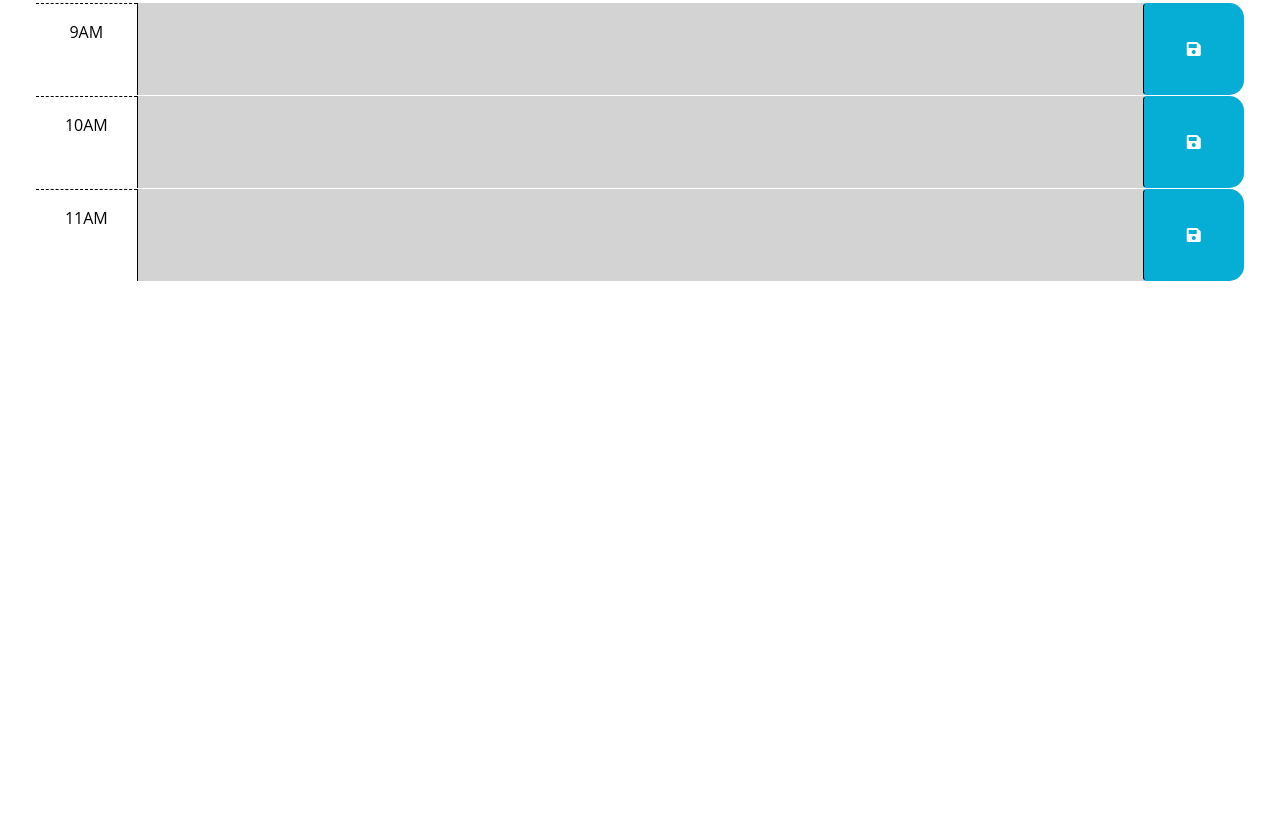
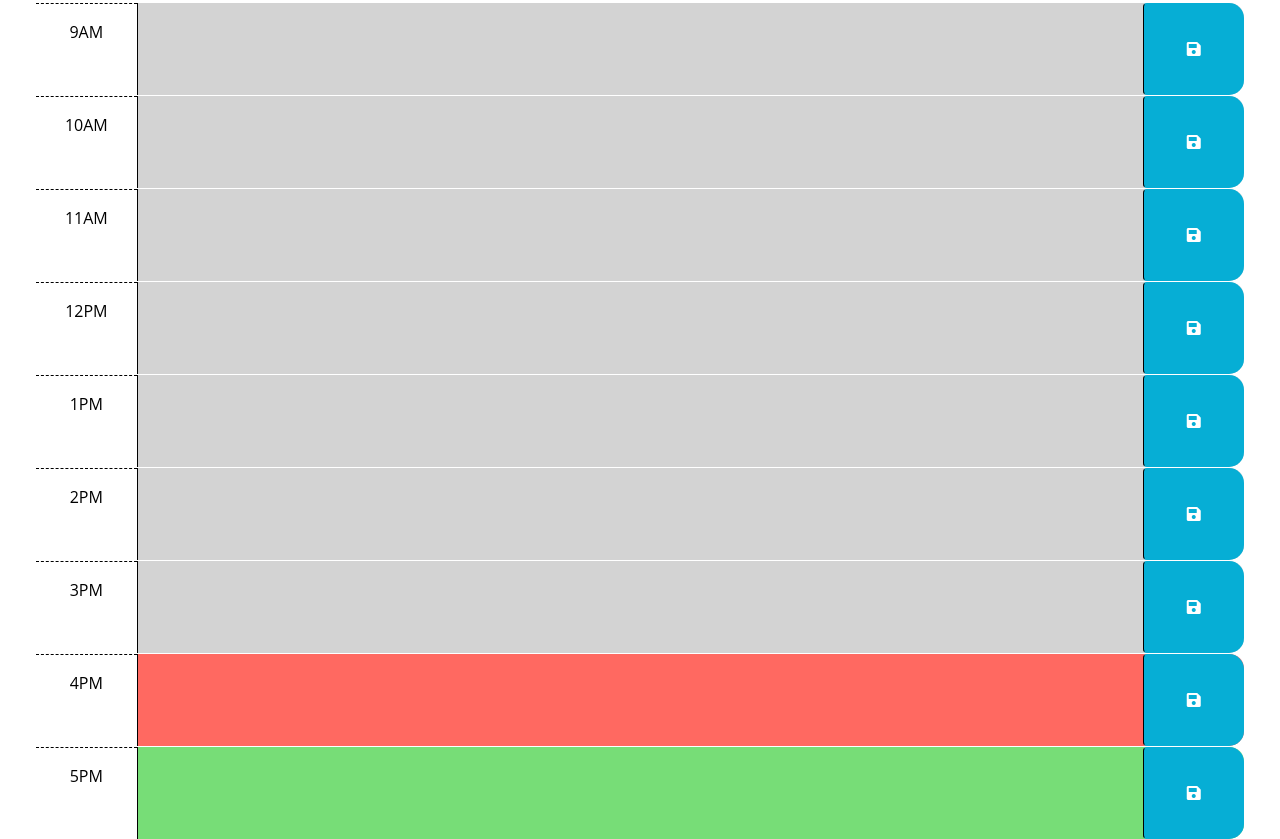
Before and after one commit to kristinbrewer/work-day-scheduler, a plain HTML site: page index.html in a window 1280 px wide. Shown: the part 295-1134 px from the top of the page. Before the commit the page ends 800 px from the top, so only its background shows below. Drawn offline with nearby package versions, Linux system fonts and the light colour scheme.

Commit message:
added html and local storage for hours 12-5pm

```diff
--- a/index.html
+++ b/index.html
@@ -31,17 +31,9 @@
       <p id="currentDay" class="lead"></p>
     </header>
     <div class="container-fluid px-5">
-      <!-- Use class for "past", "present", and "future" to apply styles to the
-        time-block divs accordingly. The javascript will need to do this by
-        adding/removing these classes on each div by comparing the hour in the
-        id to the current hour. The html provided below is meant to be an example
-        demonstrating how the css provided can be leveraged to create the
-        desired layout and colors. The html below should be removed or updated
-        in the finished product. Remember to delete this comment once the
-        code is implemented.
-        -->
 
-      <!-- Example of a past time block. The "past" class adds a gray background color. -->
+
+      <!-- Below are hour timeslots from 9AM to 5PM. -->
       <div id="hour-9" class="row time-block">
         <div class="col-2 col-md-1 hour text-center py-3">9AM</div>
         <textarea class="col-8 col-md-10 description" rows="3"> </textarea>
@@ -50,7 +42,6 @@
         </button>
       </div>
 
-      <!-- Example of a present time block. The "present" class adds a red background color. -->
       <div id="hour-10" class="row time-block">
         <div class="col-2 col-md-1 hour text-center py-3">10AM</div>
         <textarea class="col-8 col-md-10 description" rows="3"> </textarea>
@@ -59,7 +50,6 @@
         </button>
       </div>
 
-      <!-- Example of a future time block. The "future" class adds a green background color. -->
       <div id="hour-11" class="row time-block">
         <div class="col-2 col-md-1 hour text-center py-3">11AM</div>
         <textarea class="col-8 col-md-10 description" rows="3"> </textarea>
@@ -67,6 +57,58 @@
           <i class="fas fa-save" aria-hidden="true"></i>
         </button>
       </div>
+
+      <div id="hour-12" class="row time-block">
+        <div class="col-2 col-md-1 hour text-center py-3">12PM</div>
+        <textarea class="col-8 col-md-10 description" rows="3"> </textarea>
+        <button class="btn saveBtn col-2 col-md-1" aria-label="save">
+          <i class="fas fa-save" aria-hidden="true"></i>
+        </button>
+      </div>
+
+      <div id="hour-13" class="row time-block">
+        <div class="col-2 col-md-1 hour text-center py-3">1PM</div>
+        <textarea class="col-8 col-md-10 description" rows="3"> </textarea>
+        <button class="btn saveBtn col-2 col-md-1" aria-label="save">
+          <i class="fas fa-save" aria-hidden="true"></i>
+        </button>
+      </div>
+
+      <div id="hour-14" class="row time-block">
+        <div class="col-2 col-md-1 hour text-center py-3">2PM</div>
+        <textarea class="col-8 col-md-10 description" rows="3"> </textarea>
+        <button class="btn saveBtn col-2 col-md-1" aria-label="save">
+          <i class="fas fa-save" aria-hidden="true"></i>
+        </button>
+      </div>
+
+      <div id="hour-15" class="row time-block">
+        <div class="col-2 col-md-1 hour text-center py-3">3PM</div>
+        <textarea class="col-8 col-md-10 description" rows="3"> </textarea>
+        <button class="btn saveBtn col-2 col-md-1" aria-label="save">
+          <i class="fas fa-save" aria-hidden="true"></i>
+        </button>
+      </div>
+
+      <div id="hour-16" class="row time-block">
+        <div class="col-2 col-md-1 hour text-center py-3">4PM</div>
+        <textarea class="col-8 col-md-10 description" rows="3"> </textarea>
+        <button class="btn saveBtn col-2 col-md-1" aria-label="save">
+          <i class="fas fa-save" aria-hidden="true"></i>
+        </button>
+      </div>
+
+      <div id="hour-17" class="row time-block">
+        <div class="col-2 col-md-1 hour text-center py-3">5PM</div>
+        <textarea class="col-8 col-md-10 description" rows="3"> </textarea>
+        <button class="btn saveBtn col-2 col-md-1" aria-label="save">
+          <i class="fas fa-save" aria-hidden="true"></i>
+        </button>
+      </div>
+
+
+
+
     </div>
     <script src="https://code.jquery.com/jquery-3.5.1.min.js"></script>
     <script src="https://cdnjs.cloudflare.com/ajax/libs/jquery/3.2.1/jquery.min.js"></script>
--- a/script.js
+++ b/script.js
@@ -7,13 +7,15 @@ $( document ).ready(function() {
 
   var savebutton = $('.saveBtn');
   var datedisplay = $('#currentDay');
-
+//time at top of page
 function displayDate(){
     var todaydate = dayjs().format ('MMM DD, YYYY');
     datedisplay.text(todaydate);
 }
+//calling displayed time
 displayDate();
-////////
+
+//event listener for button click
   $('.saveBtn').on("click", function() {
     console.log('saved!');
     let text = $(this).siblings('.description').val();
@@ -24,17 +26,20 @@ displayDate();
 });
 
 
-
-
-
-
+//local storage for working hours
 $('#hour-9 .description').val(localStorage.getItem('hour-9'));
 $('#hour-10 .description').val(localStorage.getItem('hour-10'));
 $('#hour-11 .description').val(localStorage.getItem('hour-11'));
+$('#hour-12 .description').val(localStorage.getItem('hour-12'));
+$('#hour-13 .description').val(localStorage.getItem('hour-13'));
+$('#hour-14 .description').val(localStorage.getItem('hour-14'));
+$('#hour-15 .description').val(localStorage.getItem('hour-15'));
+$('#hour-16 .description').val(localStorage.getItem('hour-16'));
+$('#hour-17 .description').val(localStorage.getItem('hour-17'));
 
+//color coding past present future
 function applyColor () {
     let timenow = dayjs().hour();
-    //adjust time now for testing
 
     $('.time-block').each(function () {
         var timeSlotHour = parseInt($(this).attr('id').split('-')[1]);
@@ -54,42 +59,5 @@ function applyColor () {
         });
 
     }
-
+//calling color function
 applyColor();
-  //id in the containing time-block as a key to save the user input in local storage
-
-  // ids are: hour-9, hour-10, hour-11
-  // localStorage.getItem('key' 'value');
-
-
-
-
-
-
-$(function () {
-
-
-//on click for button
-//save to local storage
-
-
-
-    // TODO: Add a listener for click events on the save button. This code should
-    // use the id in the containing time-block as a key to save the user input in
-    // local storage. HINT: What does `this` reference in the click listener
-    // function? How can DOM traversal be used to get the "hour-x" id of the
-    // time-block containing the button that was clicked? How might the id be
-    // useful when saving the description in local storage?
-    //
-    // TODO: Add code to apply the past, present, or future class to each time
-    // block by comparing the id to the current hour. HINTS: How can the id
-    // attribute of each time-block be used to conditionally add or remove the
-    // past, present, and future classes? How can Day.js be used to get the
-    // current hour in 24-hour time?
-    //
-    // TODO: Add code to get any user input that was saved in localStorage and set
-    // the values of the corresponding textarea elements. HINT: How can the id
-    // attribute of each time-block be used to do this?
-    //
-    // TODO: Add code to display the current date in the header of the page.
-  });
```
